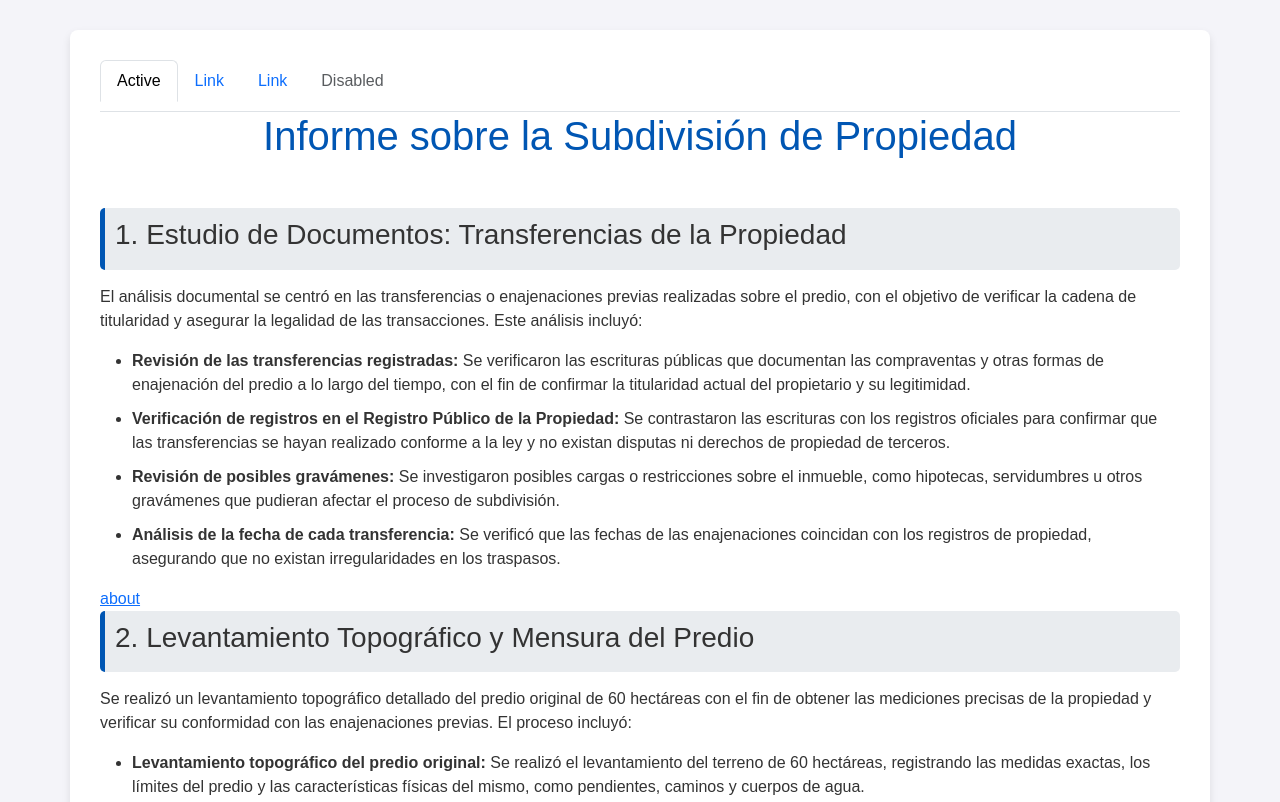
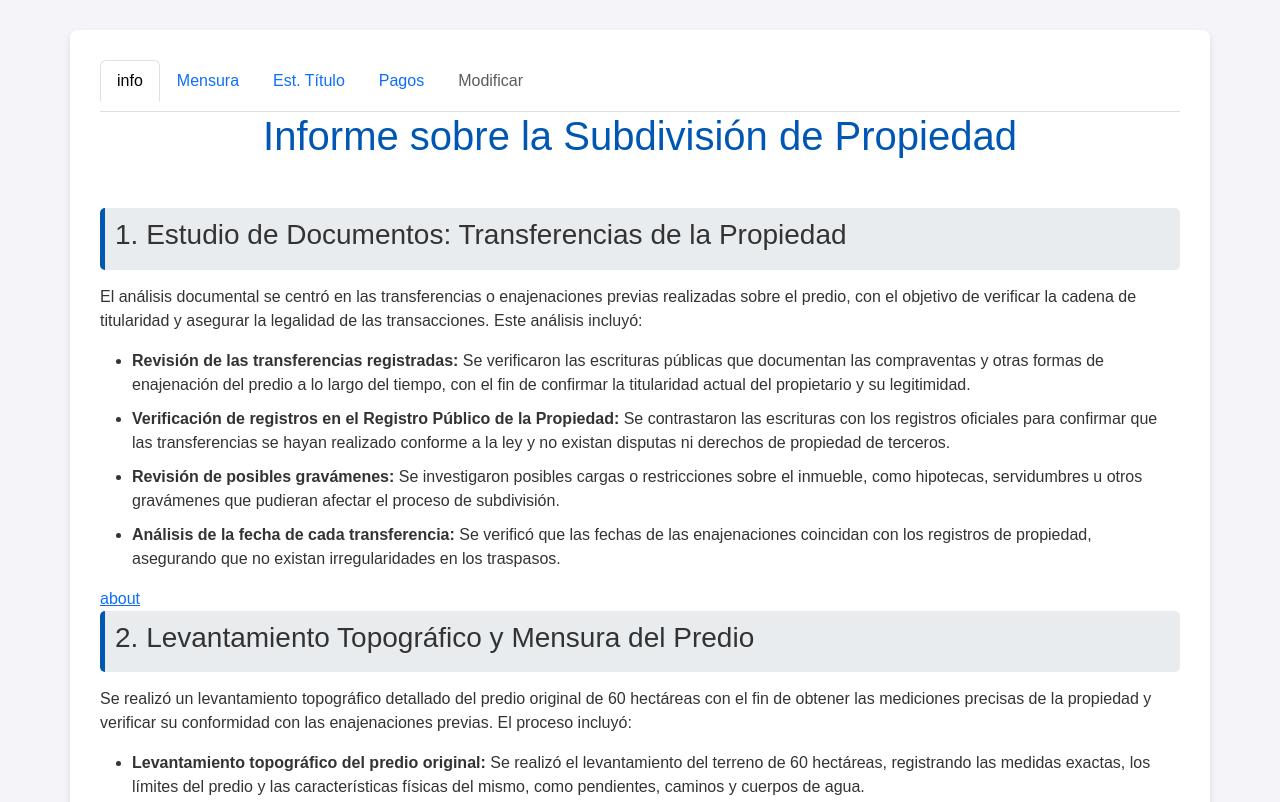
Before and after one commit to arielaguileraquez/SPR-SUCBRAVO, a plain HTML site: page index.html in a window 1280 px wide. Shown: the top 802 px of the page. Drawn offline with nearby package versions, Linux system fonts and the light colour scheme.

Commit message:
navbarmenu

```diff
--- a/index.html
+++ b/index.html
@@ -46,16 +46,20 @@
 
     <ul class="nav nav-tabs">
         <li class="nav-item">
-            <a class="nav-link active" aria-current="page" href="#">Active</a>
+            <a class="nav-link active" aria-current="page" href="#">info</a>
         </li>
         <li class="nav-item">
-            <a class="nav-link" href="#">Link</a>
+            <a class="nav-link" href="#">Mensura</a>
         </li>
         <li class="nav-item">
-            <a class="nav-link" href="#">Link</a>
+            <a class="nav-link" href="#">Est. Título</a>
+        </li>
+
+        <li class="nav-item">
+            <a class="nav-link" href="#">Pagos</a>
         </li>
         <li class="nav-item">
-            <a class="nav-link disabled" href="#" tabindex="-1" aria-disabled="true">Disabled</a>
+            <a class="nav-link disabled" href="#" tabindex="-1" aria-disabled="true">Modificar</a>
         </li>
     </ul>
     <!-- navbar -->
```
